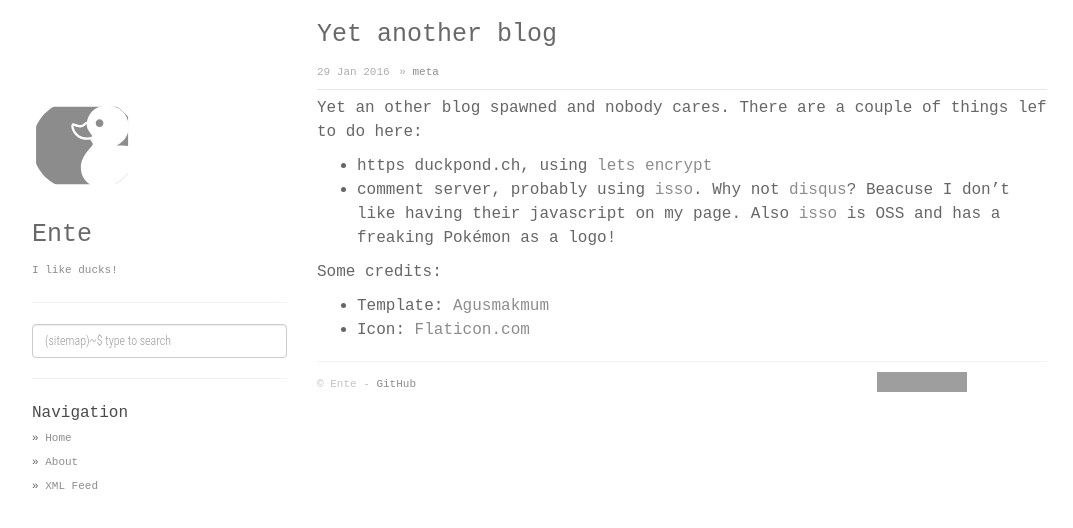
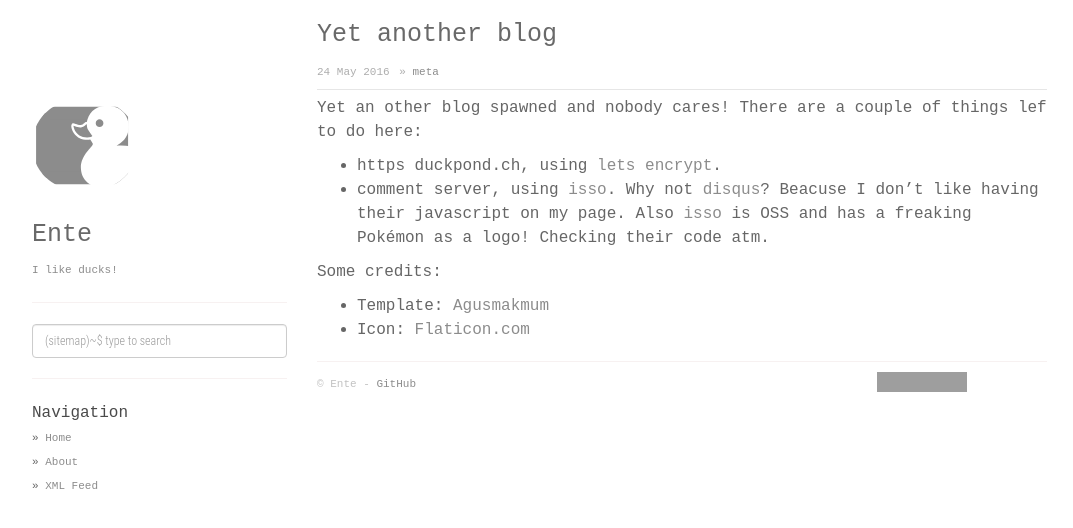
Before and after one commit to Enteee/duckpond.ch, a Jekyll site: the page built from _posts/2016-05-24-yet-another-blog.md, in a window 1280 px wide. Shown: the top 528 px of the page, without its empty margins (53-1126 px from the left). Built offline with Jekyll 4.4.1, drawn with Linux system fonts in a browser that asks for light colours; grey boxes are pictures that could not be loaded.

```diff
--- a/_posts/2016-05-24-yet-another-blog.md
+++ b/_posts/2016-05-24-yet-another-blog.md
@@ -1,18 +1,18 @@
 ---
 layout: post
 title:  "Yet another blog"
-date:   2016-01-30 00:00:00 +0100
+date:   2016-5-24 16:00:00 +0100
 categories: [meta]
 ---
 
-Yet an other blog spawned and nobody cares. There are a couple of things lef to do here:
+Yet an other blog spawned and nobody cares! There are a couple of things lef to do here:
 
-* https duckpond.ch, using [lets encrypt](https://letsencrypt.org/)
-* comment server, probably using [isso]. Why not [disqus](https://disqus.com/)? Beacuse I don't like having their javascript on my page. Also [isso] is OSS and has a freaking Pokémon as a logo!
+* https duckpond.ch, using [lets encrypt](https://letsencrypt.org/).
+* comment server, using [isso]. Why not [disqus](https://disqus.com/)? Beacuse I don't like having their javascript on my page. Also [isso] is OSS and has a freaking Pokémon as a logo! Checking their code atm.
 
 Some credits:
 
 * Template: [Agusmakmum](https://github.com/agusmakmun/agusmakmun.github.io)
-* Icon: [Flaticon.com](www.flaticon.com)
+* Icon: [Flaticon.com](https://www.flaticon.com)
 
 [isso]:https://posativ.org/isso/
```
Also changed, not shown: README.md.
